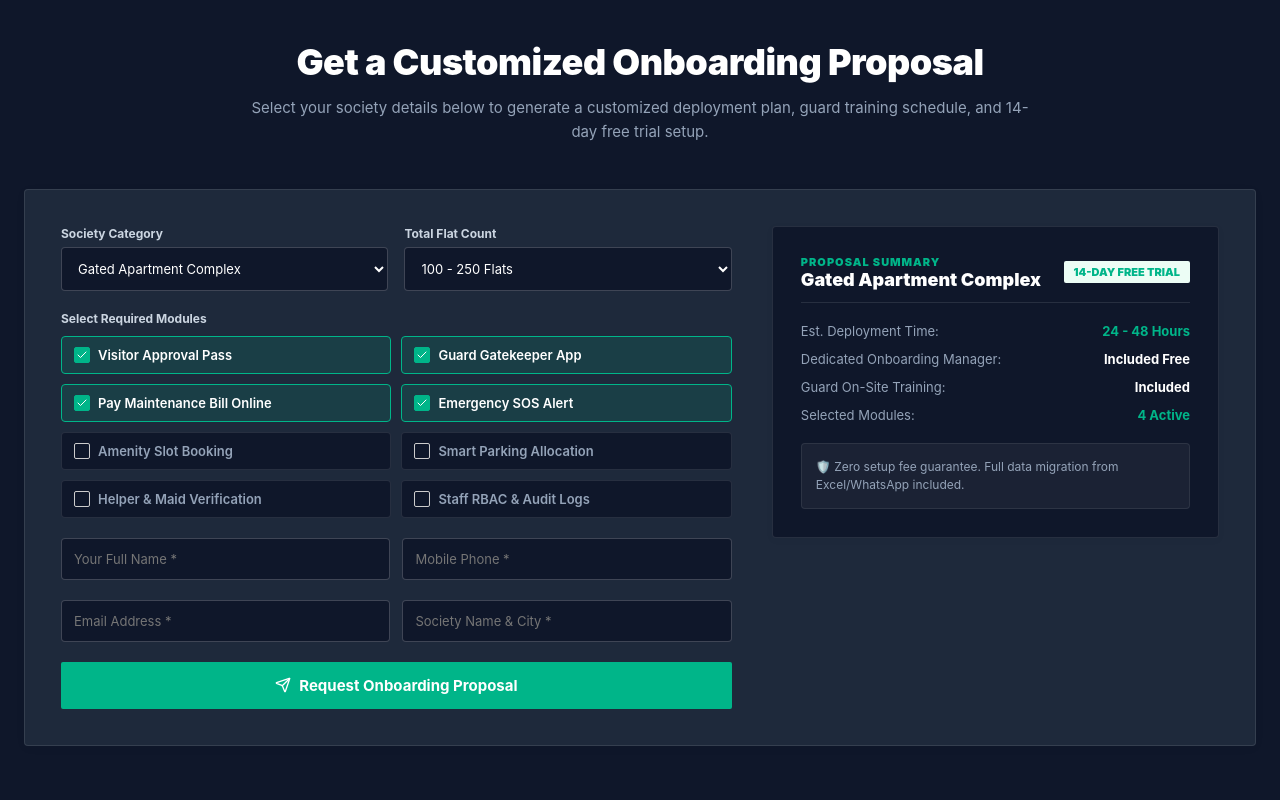
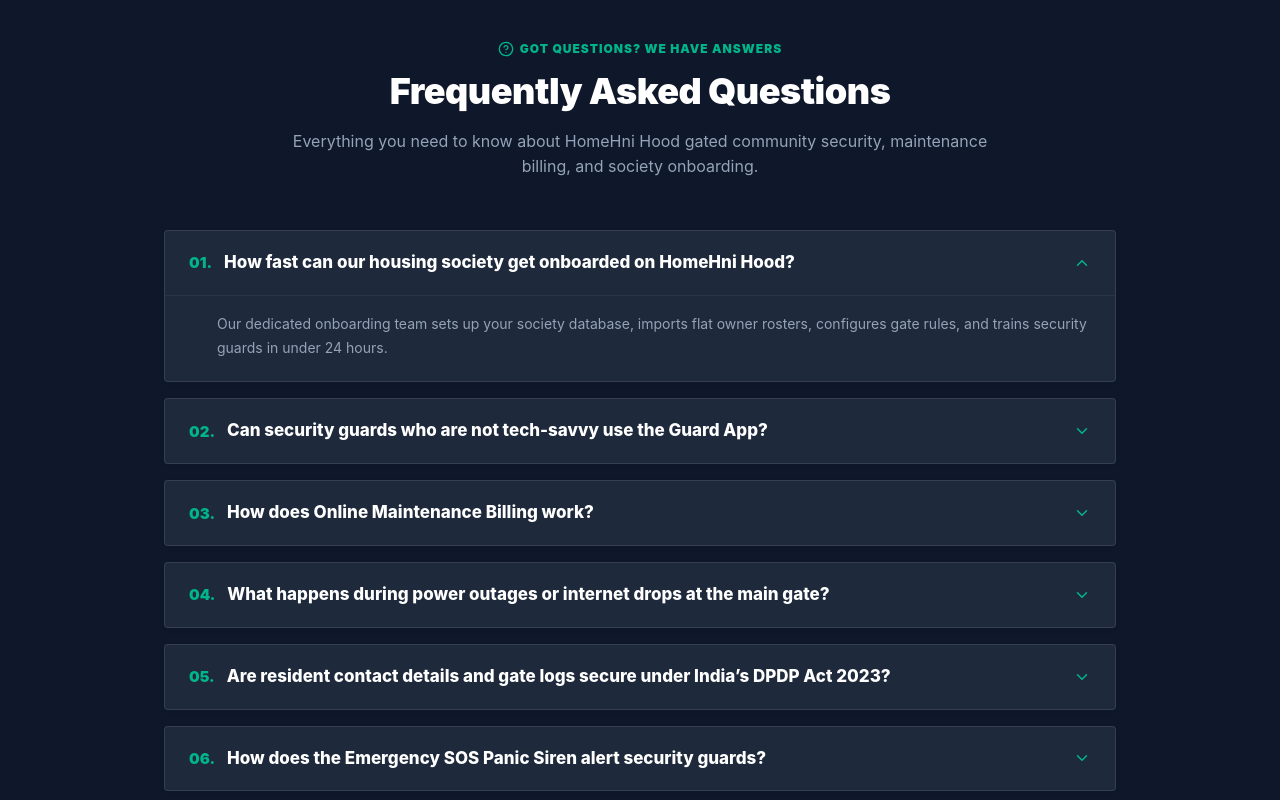
Before and after one commit to faisalhasan00/GateLink, a React (Vite) app in the folder Application/admin_panel/: page / in a window 1280 px wide. Shown: the part 3780-4580 px from the top of the page. Built offline with nearby package versions, Linux system fonts and the light colour scheme; no server answers.

Commit message:
Add FaqSection to LandingPage and remove pricing link from FooterSection

```diff
--- /dev/null
+++ b/Application/admin_panel/src/pages/landing/FaqSection.jsx
@@ -0,0 +1,145 @@
+import React, { useState } from 'react';
+import { motion, AnimatePresence } from 'framer-motion';
+import { ChevronDown, HelpCircle, ShieldCheck } from 'lucide-react';
+import { useTheme } from '../../context/ThemeContext';
+
+export default function FaqSection() {
+  const { theme } = useTheme();
+  const isDark = theme === 'dark';
+  const [openIndex, setOpenIndex] = useState(0);
+
+  const faqs = [
+    {
+      q: 'How fast can our housing society get onboarded on HomeHni Hood?',
+      a: 'Our dedicated onboarding team sets up your society database, imports flat owner rosters, configures gate rules, and trains security guards in under 24 hours.'
+    },
+    {
+      q: 'Can security guards who are not tech-savvy use the Guard App?',
+      a: 'Yes! The Guard App features a simple 1-tap multilingual interface with voice assistance and zero typing required for routine guest and delivery entries.'
+    },
+    {
+      q: 'How does Online Maintenance Billing work?',
+      a: 'Society treasurers generate automated monthly maintenance bills. Residents receive instant WhatsApp notifications with direct UPI & Card payment links and downloadable GST PDF receipts.'
+    },
+    {
+      q: 'What happens during power outages or internet drops at the main gate?',
+      a: 'The Guard App operates with offline-first support, logging all gatekeeper entry timestamps locally and syncing automatically once internet connectivity restores.'
+    },
+    {
+      q: 'Are resident contact details and gate logs secure under India’s DPDP Act 2023?',
+      a: 'Absolutely. All data is encrypted using 256-Bit SSL encryption in transit and AES-256 at rest, stored in tier-4 Indian data centers, and strictly protected under DPDP Act guidelines.'
+    },
+    {
+      q: 'How does the Emergency SOS Panic Siren alert security guards?',
+      a: 'When a resident triggers the SOS panic button on their app, loud sirens sound immediately on all active guard tablets and committee phones with live flat location details.'
+    },
+    {
+      q: 'Can flat owners manage multiple properties or tenant approvals?',
+      a: 'Yes! Owners can seamlessly switch between multiple flats, grant tenant approvals, view payment history, and generate pre-approved guest QR passes from a single smartphone app.'
+    },
+    {
+      q: 'What support does HomeHni Hood provide after setup?',
+      a: 'We offer 24/7 technical support, dedicated account management for RWA committees, on-site guard re-training, and free lifetime feature updates.'
+    }
+  ];
+
+  return (
+    <section style={{
+      padding: '80px 0 100px 0',
+      backgroundColor: isDark ? '#0F172A' : '#F8FAFC',
+      borderTop: isDark ? '1px solid rgba(255, 255, 255, 0.08)' : '1px solid #E5E7EB'
+    }}>
+      <div style={{ maxWidth: '1000px', margin: '0 auto', padding: '0 24px' }}>
+
+        {/* Header */}
+        <div style={{ textAlign: 'center', marginBottom: '50px' }}>
+          <div style={{ display: 'inline-flex', alignItems: 'center', gap: '6px', fontSize: '12px', fontWeight: 900, color: '#00B589', textTransform: 'uppercase', letterSpacing: '1px', marginBottom: '12px' }}>
+            <HelpCircle size={16} /> GOT QUESTIONS? WE HAVE ANSWERS
+          </div>
+          <h2 style={{ fontSize: '36px', fontWeight: 900, color: isDark ? '#FFFFFF' : '#2C2C2C', letterSpacing: '-0.5px', margin: '0 0 16px 0' }}>
+            Frequently Asked Questions
+          </h2>
+          <p style={{ fontSize: '16px', color: isDark ? '#94A3B8' : '#666666', maxWidth: '700px', margin: '0 auto', lineHeight: 1.6 }}>
+            Everything you need to know about HomeHni Hood gated community security, maintenance billing, and society onboarding.
+          </p>
+        </div>
+
+        {/* Accordion FAQ Items */}
+        <div style={{ display: 'flex', flexDirection: 'column', gap: '16px' }}>
+          {faqs.map((faq, idx) => {
+            const isOpen = openIndex === idx;
+            return (
+              <div
+                key={idx}
+                style={{
+                  background: isDark ? '#1E293B' : '#FFFFFF',
+                  borderRadius: '4px',
+                  border: isDark ? '1px solid rgba(255, 255, 255, 0.1)' : '1px solid #E5E7EB',
+                  boxShadow: '0 2px 8px rgba(0,0,0,0.02)',
+                  overflow: 'hidden',
+                  transition: 'all 0.2s ease'
+                }}
+              >
+                <button
+                  onClick={() => setOpenIndex(isOpen ? -1 : idx)}
+                  style={{
+                    width: '100%',
+                    padding: '20px 24px',
+                    display: 'flex',
+                    alignItems: 'center',
+                    justifyContent: 'space-between',
+                    background: 'transparent',
+                    border: 'none',
+                    textAlign: 'left',
+                    cursor: 'pointer',
+                    color: isDark ? '#FFFFFF' : '#2C2C2C',
+                    fontSize: '17px',
+                    fontWeight: 800,
+                    lineHeight: 1.4
+                  }}
+                >
+                  <span style={{ display: 'flex', alignItems: 'center', gap: '12px' }}>
+                    <span style={{ color: '#00B589', fontSize: '15px', fontWeight: 900 }}>0{idx + 1}.</span>
+                    {faq.q}
+                  </span>
+                  <ChevronDown
+                    size={18}
+                    color="#00B589"
+                    style={{
+                      transform: isOpen ? 'rotate(180deg)' : 'rotate(0deg)',
+                      transition: 'transform 0.3s ease',
+                      flexShrink: 0
+                    }}
+                  />
+                </button>
+
+                <AnimatePresence>
+                  {isOpen && (
+                    <motion.div
+                      initial={{ height: 0, opacity: 0 }}
+                      animate={{ height: 'auto', opacity: 1 }}
+                      exit={{ height: 0, opacity: 0 }}
+                      transition={{ duration: 0.3 }}
+                    >
+                      <div style={{
+                        padding: '0 24px 22px 52px',
+                        fontSize: '14px',
+                        lineHeight: 1.7,
+                        color: isDark ? '#94A3B8' : '#555555',
+                        borderTop: isDark ? '1px solid rgba(255,255,255,0.05)' : '1px solid #F1F5F9',
+                        paddingTop: '16px'
+                      }}>
+                        {faq.a}
+                      </div>
+                    </motion.div>
+                  )}
+                </AnimatePresence>
+              </div>
+            );
+          })}
+        </div>
+
+      </div>
+    </section>
+  );
+}
--- a/Application/admin_panel/src/pages/landing/FooterSection.jsx
+++ b/Application/admin_panel/src/pages/landing/FooterSection.jsx
@@ -86,7 +86,7 @@
               <li><Link to="/solutions" style={{ color: '#94A3B8', textDecoration: 'none' }}>For Security Guards</Link></li>
               <li><Link to="/solutions" style={{ color: '#94A3B8', textDecoration: 'none' }}>For Committee Members</Link></li>
               <li><Link to="/solutions" style={{ color: '#94A3B8', textDecoration: 'none' }}>For Property Managers</Link></li>
-              <li><Link to="/pricing" style={{ color: '#94A3B8', textDecoration: 'none' }}>ROI Calculator</Link></li>
+              <li><Link to="/contact" style={{ color: '#94A3B8', textDecoration: 'none' }}>Get Custom Proposal</Link></li>
             </ul>
           </div>
 
--- a/Application/admin_panel/src/pages/landing/LandingPage.jsx
+++ b/Application/admin_panel/src/pages/landing/LandingPage.jsx
@@ -1,14 +1,12 @@
 import React, { useState } from 'react';
 import Navbar from './Navbar';
 import HeroSection from './HeroSection';
-import ClientLogosSection from './ClientLogosSection';
+import SolutionsSection from './SolutionsSection';
 import TrustedSection from './TrustedSection';
-import StatsSection from './StatsSection';
 import FeaturesSection from './FeaturesSection';
 import ComparisonSection from './ComparisonSection';
-import SolutionsSection from './SolutionsSection';
+import FaqSection from './FaqSection';
 import ProposalSection from './ProposalSection';
-import ContactSection from './ContactSection';
 import FooterSection from './FooterSection';
 import DemoModal from './DemoModal';
 
@@ -35,6 +33,7 @@
         <TrustedSection />
         <FeaturesSection />
         <ComparisonSection />
+        <FaqSection />
         <ProposalSection onOpenDemo={handleOpenDemo} />
       </main>
 
```
